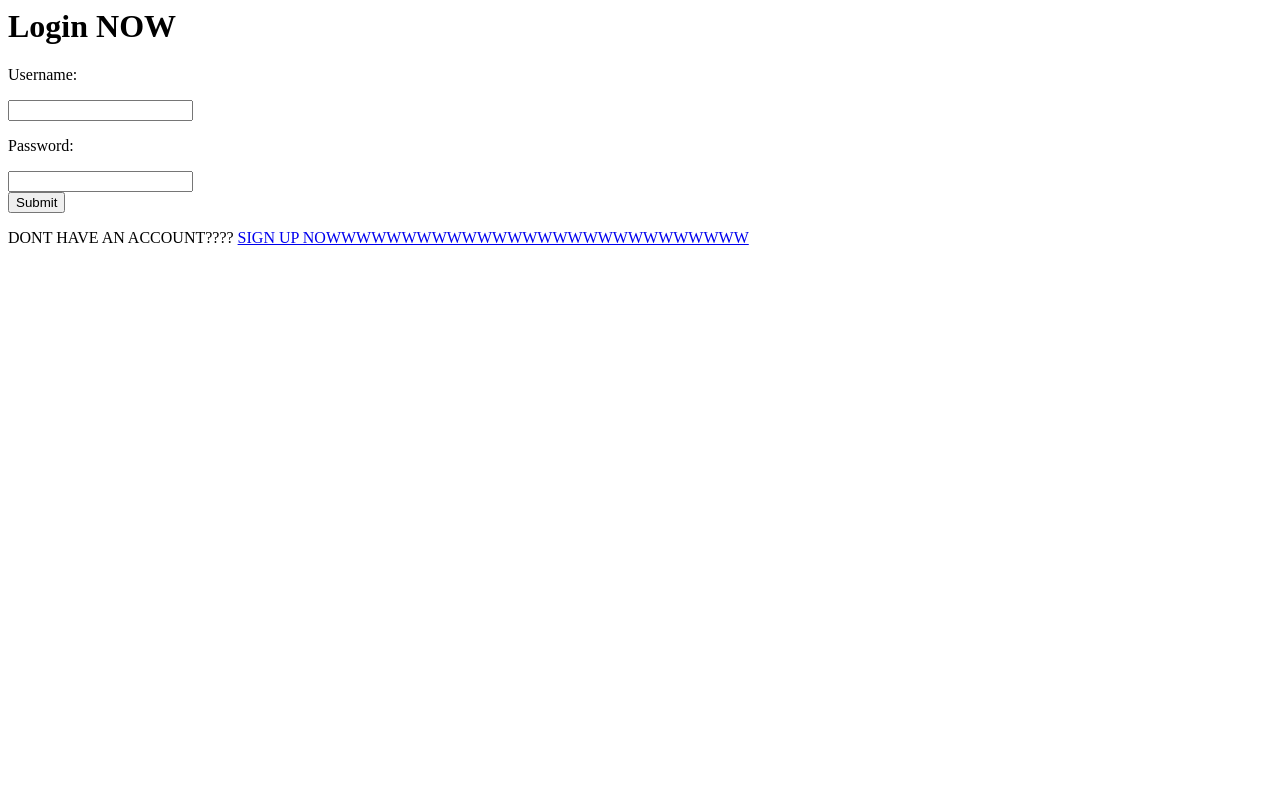
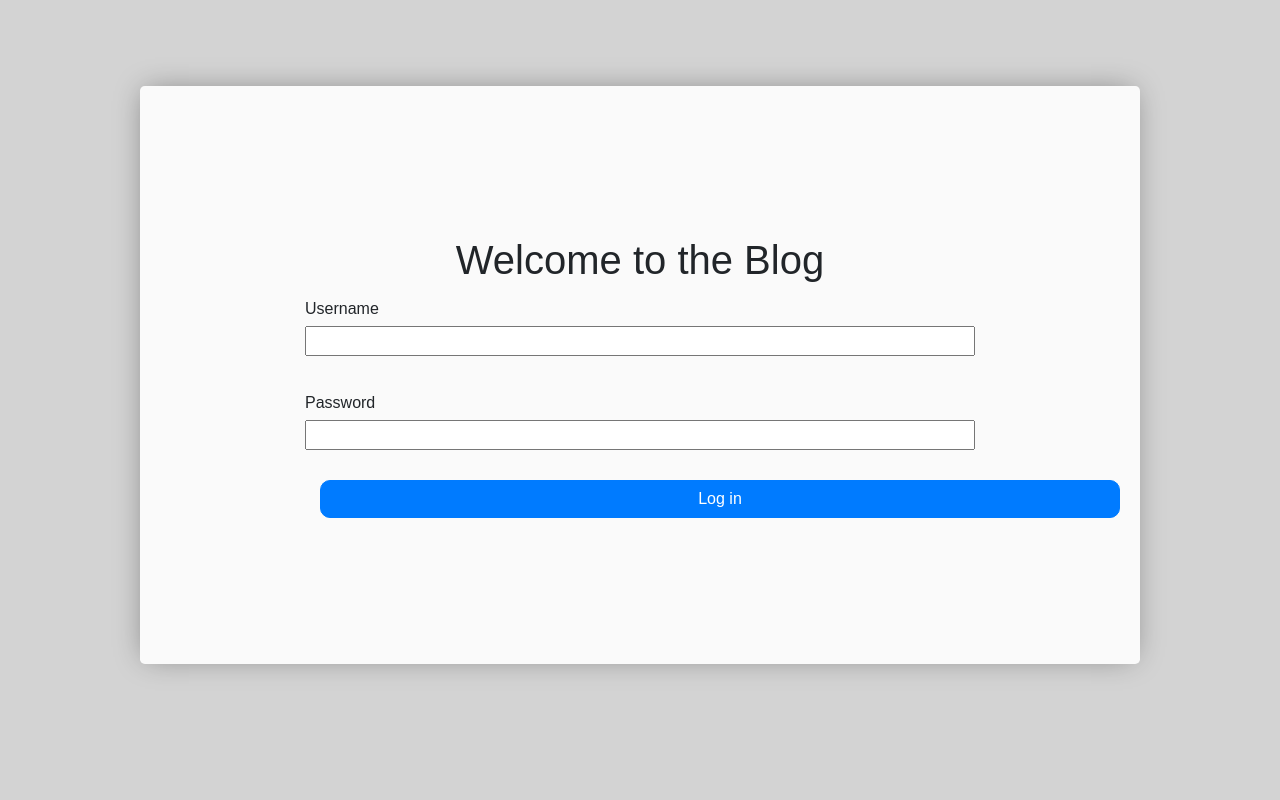
Before and after one commit to nicholasmanha/DjangoBlog, a Django app: page /login in a window 1280 px wide. Run offline with Django 4.2, Linux system fonts and the light colour scheme.

Commit message:
login css fix

```diff
--- a/blog/settings.py
+++ b/blog/settings.py
@@ -69,6 +69,7 @@
 
 WSGI_APPLICATION = 'blog.wsgi.application'
 
+SECRET_KEY = "cuwr+546xlkf(lhl&w9#6^uza#kr7l9qjgtkrs_yjyfm+^9s6y"
 
 # Database
 # https://docs.djangoproject.com/en/4.0/ref/settings/#databases
--- /dev/null
+++ b/posts/static/css/login.css
@@ -0,0 +1,46 @@
+* {
+    box-sizing: border-box;
+  }
+
+  body {
+    font-family: Arial;
+    padding: 20px;
+    background: #D3D3D3;
+    max-width: 1000px;
+    margin: auto;
+  }
+
+  .jumbotron{
+    display:block;
+    text-align:center;
+    width:1000px;
+    padding:150px;
+  }
+  .center{
+    margin: 0;
+    position: absolute;
+    top: 50%;
+    left: 50%;
+    -ms-transform: translate(-50%, -50%);
+    transform: translate(-50%, -50%);
+  }
+  input{
+    width:100%;
+    margin-bottom:30px;
+  }
+  .login{
+    width: 80%;
+    border-radius: 10px;
+  }
+  .centerbutton{
+    text-align: center;
+  }
+  .container{
+    width:100%;
+    display:inline-block;
+    text-align:left;
+
+  }
+  p{
+    margin: 5px 5px 5px 0;
+  }
--- a/templates/login.html
+++ b/templates/login.html
@@ -1,26 +1,50 @@
-<h1>Login NOW</h1>
+{% load static %}
+<!DOCTYPE html>
+<html>
+  <head>
+    <meta name="viewport" content="width=device-width, initial-scale=1">
+    <link rel="stylesheet" href="https://cdn.jsdelivr.net/npm/bootstrap@4.3.1/dist/css/bootstrap.min.css" integrity="sha384-ggOyR0iXCbMQv3Xipma34MD+dH/1fQ784/j6cY/iJTQUOhcWr7x9JvoRxT2MZw1T" crossorigin="anonymous">
+    <link rel="stylesheet" type ="text/css" href="{% static 'css/style.css' %}"/>
+    <link rel="stylesheet" type ="text/css" href="{% static 'css/login.css' %}"/>
+    <script src="https://code.jquery.com/jquery-3.3.1.slim.min.js" integrity="sha384-q8i/X+965DzO0rT7abK41JStQIAqVgRVzpbzo5smXKp4YfRvH+8abtTE1Pi6jizo" crossorigin="anonymous"></script>
+    <script src="https://cdn.jsdelivr.net/npm/popper.js@1.14.7/dist/umd/popper.min.js" integrity="sha384-UO2eT0CpHqdSJQ6hJty5KVphtPhzWj9WO1clHTMGa3JDZwrnQq4sF86dIHNDz0W1" crossorigin="anonymous"></script>
+    <script src="https://cdn.jsdelivr.net/npm/bootstrap@4.3.1/dist/js/bootstrap.min.js" integrity="sha384-JjSmVgyd0p3pXB1rRibZUAYoIIy6OrQ6VrjIEaFf/nJGzIxFDsf4x0xIM+B07jRM" crossorigin="anonymous"></script>
 
-<style>
+    <!--<script src="{% static 'js/main.js' %}"></script>-->
 
-h3{
-    color:red;
-}
 
-</style>
 
+  </head>
+  <body>
+    <div class="center">
+        <div class="jumbotron">
+            <h1>Welcome to the Blog</h1>
             {% for message in messages %}
             <h3>{{message}}</h3>
             {% endfor %}
-
+            <div class="container">
                 <form method="POST" action="login">
                     {% csrf_token %}
-    <p>Username:</p>
+                    <p>Username</p>
                     <input type="text" name="username"/>
-    <p>Password:</p>
-    <input type="password" name="password"/><br>
-    <input type="submit"/>
-    <br>
-    <p>DONT HAVE AN ACCOUNT????
-        <a href="register">SIGN UP NOWWWWWWWWWWWWWWWWWWWWWWWWWWWW</a>
+                    <p>Password</p>
+                    <input type="password" name="password"/>
+                    <div class="centerbutton">
+                        <button type="submit" class="btn btn-primary login">Log in</button>
+                    </div>
+
+
+
+                </form>
+
+            </div>
+            <p>Don't have an account?
+                <a href="register">Sign up now!</a>
             </p>
-</form>
+
+        </div>
+    </div>
+
+
+  </body>
+</html>
```
Lines whose indentation alone changed are shown as unchanged.
